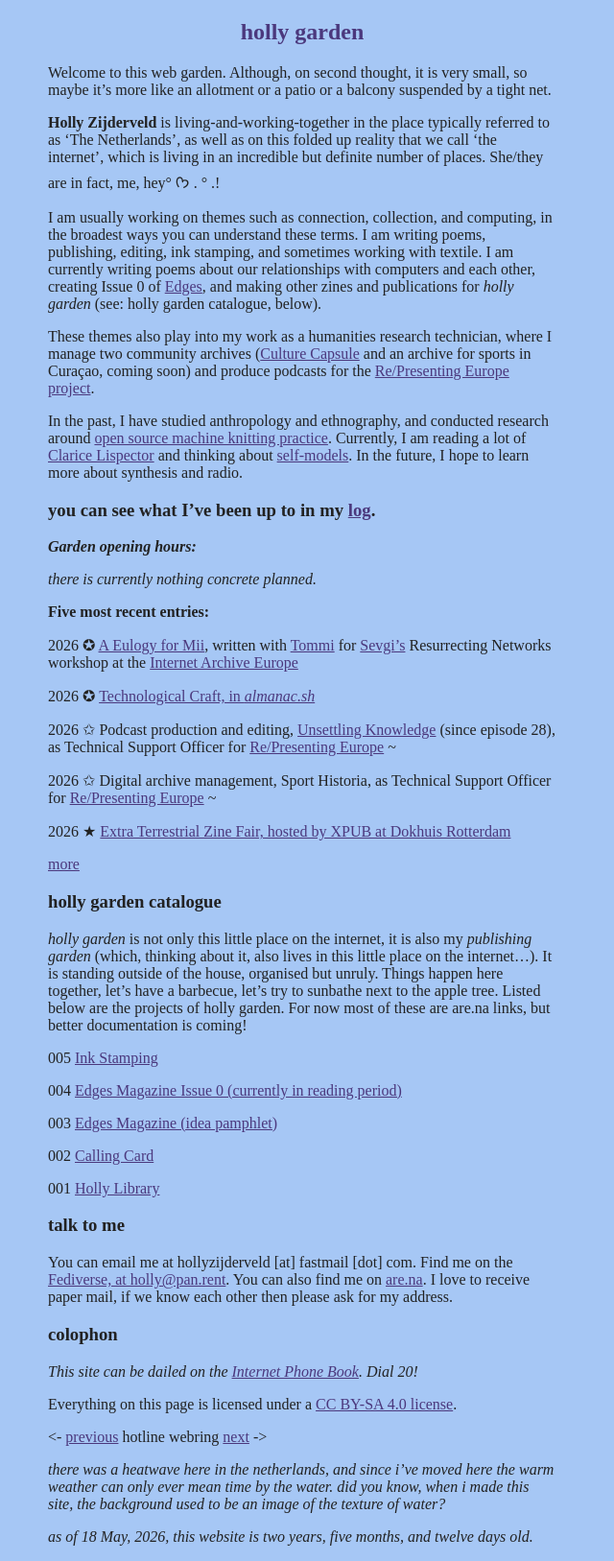
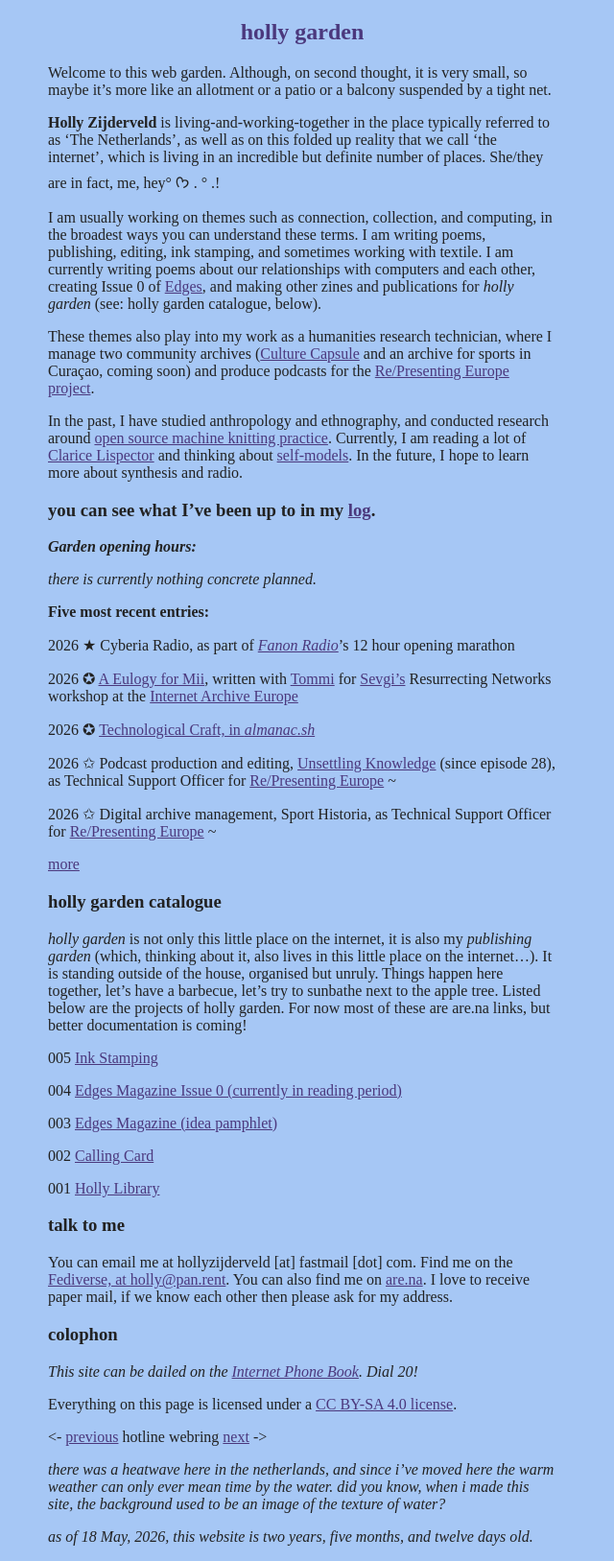
Before and after one commit to hollyz1jderveld/hollyz1jderveld.github.io, a Jekyll site: the page built from index.md, in a window 1280 px wide. Shown: the whole page at 96% size, without its empty margins (0-640 px from the left). Built offline with Jekyll 4.4.1, drawn with Linux system fonts in a browser that asks for light colours; some web fonts are replaced; Markdown is read by kramdown in place of the engine named in the settings; our own code applies the rules of GitHub Pages for plain Markdown files.

Commit message:
Update index.md

```diff
--- a/index.md
+++ b/index.md
@@ -20,6 +20,8 @@ In the past, I have studied anthropology and ethnography, and conducted research
 
 **Five most recent entries:**
 
+2026  ★  Cyberia Radio, as part of [*Fanon Radio*](https://fanon.radio/)'s 12 hour opening marathon
+
 2026  ✪  [A Eulogy for Mii](https://tommi.space/mii-eulogy/), written with [Tommi](https://tommi.space) for [Sevgi's](http://sevgi.gromits.space) Resurrecting Networks workshop at the [Internet Archive Europe](https://internetarchive.eu)
 
 2026  ✪  [Technological Craft, in *almanac.sh*](https://publications.servus.at/2026-almanac.sh/almanac.html#third-moon)
@@ -27,8 +29,6 @@ In the past, I have studied anthropology and ethnography, and conducted research
 2026  ✩  Podcast production and editing, [Unsettling Knowledge](https://soundcloud.com/utrechtuniversity/sets/unsettling-knowledge) (since episode 28), as Technical Support Officer for [Re/Presenting Europe](https://re-presentingeurope.nl) ~
 
 2026  ✩  Digital archive management, Sport Historia, as Technical Support Officer for [Re/Presenting Europe](https://re-presentingeurope.nl) ~
-
-2026  ★  [Extra Terrestrial Zine Fair, hosted by XPUB at Dokhuis Rotterdam](https://hub.xpub.nl/cerealbox/xtraterrestrial/?utm_source=ig&utm_medium=social&utm_content=link_in_bio)
 
 [more](https://holly.garden/log)
 
```
